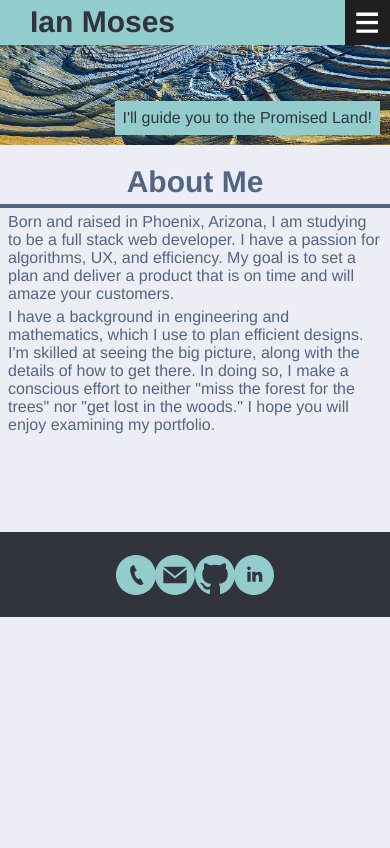
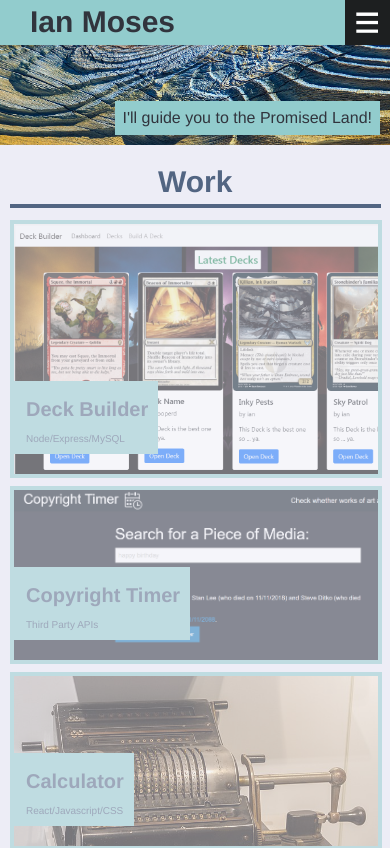
Before and after one commit to Moses-Ian/portfolio, a React (Create React App) app: page / in a window 390 px wide. Shown: the top 848 px of the page. Built offline with nearby package versions, Linux system fonts and the light colour scheme.

Commit message:
work mq done

```diff
--- a/public/assets/css/style.css
+++ b/public/assets/css/style.css
@@ -20,6 +20,7 @@ body {
 	background-color: var(--bg);
 	padding: 0;
 	margin: 0;
+	/* border: 1px solid blue; */
 }
 
 /* HEADER */
@@ -365,9 +366,9 @@ h3 {
 @media screen and (max-width: 768px) {
 	.title {
 		margin-right: 10px;
-		margin-left: 0;
+		margin-left: 10px;
 		padding-left: 0;
-		width: 120px;
+		width: calc(100% - 20px);
 	}
 
 	h1 {
@@ -405,6 +406,7 @@ h3 {
 	.project {
 		min-width: 300px;
 		margin: 8px 0 0 0;
+		max-width: calc(100% - 10px - 8px);
 	}
 
 	.project:last-child {
@@ -481,9 +483,10 @@ h3 {
 	}
 
 	.title {
+		padding: 5px 0px;
 		border-right: none;
 		border-bottom: 4px solid var(--primary-color);
-		width: 100%;
+		width: 95%;
 	}
 
 	h2 {
@@ -491,11 +494,22 @@ h3 {
 	}
 
 	.about-text {
-		margin: 0 8px;
+		margin: 0 10px;
 	}
 
 	.work-projects {
-		margin: 0 8px;
+		margin: 8px 8px 0 8px;
+		padding: 0 2px;
+		width: calc(100% - 8px);
+	}
+
+	.work-projects:last-child {
+		margin-bottom: 0;
+	}
+
+	.project {
+		margin: 4px 0;
+		width: calc(100% - 8px);
 	}
 
 	.contact-info ul {
--- a/src/App.js
+++ b/src/App.js
@@ -7,7 +7,7 @@ import Contact from './components/Contact';
 import Resume from './components/Resume';
 import Footer from './components/Footer';
 
-const startPage = 'about';	//for debugging
+const startPage = 'work';	//for debugging
 
 function App() {
 
--- a/src/components/Work.js
+++ b/src/components/Work.js
@@ -1,5 +1,6 @@
 import React, { useState, useEffect } from 'react';
 import { useSpring, useTransition, config, animated } from "react-spring";
+import {useMedia} from 'react-use';
 import Project from './Project';
 import Title from './Title';
 
@@ -46,13 +47,31 @@ const projects = [
 	}
 ]
 
-const height = 582;	//height on my screen
-// const height = 100	//height on my screen
-// const height = 450	//height on my screen
+const heightDict = {
+	large: 582,	//height on my screen
+	medium: 1050,
+	small: 1018,
+	xsmall: 1065
+};
 
 const Work = ({nextArticle, setArticle}) => {
 
 	const visible = nextArticle === 'work';
+
+	const isMedium = useMedia('(max-width: 980px)');
+	const isSmall  = useMedia('(max-width: 768px)');
+	const isXSmall = useMedia('(max-width: 576px)');
+	let height;
+	if (isXSmall)
+		height = heightDict['xsmall'];
+	else if (isSmall)
+		height = heightDict['small'];
+	else if (isMedium)
+		height = heightDict['medium'];
+	else
+		height = heightDict['large'];
+	console.log(isMedium);
+	console.log(height);
 
   const fadeStyles = useSpring({
     config: { ...config.molasses },
```
